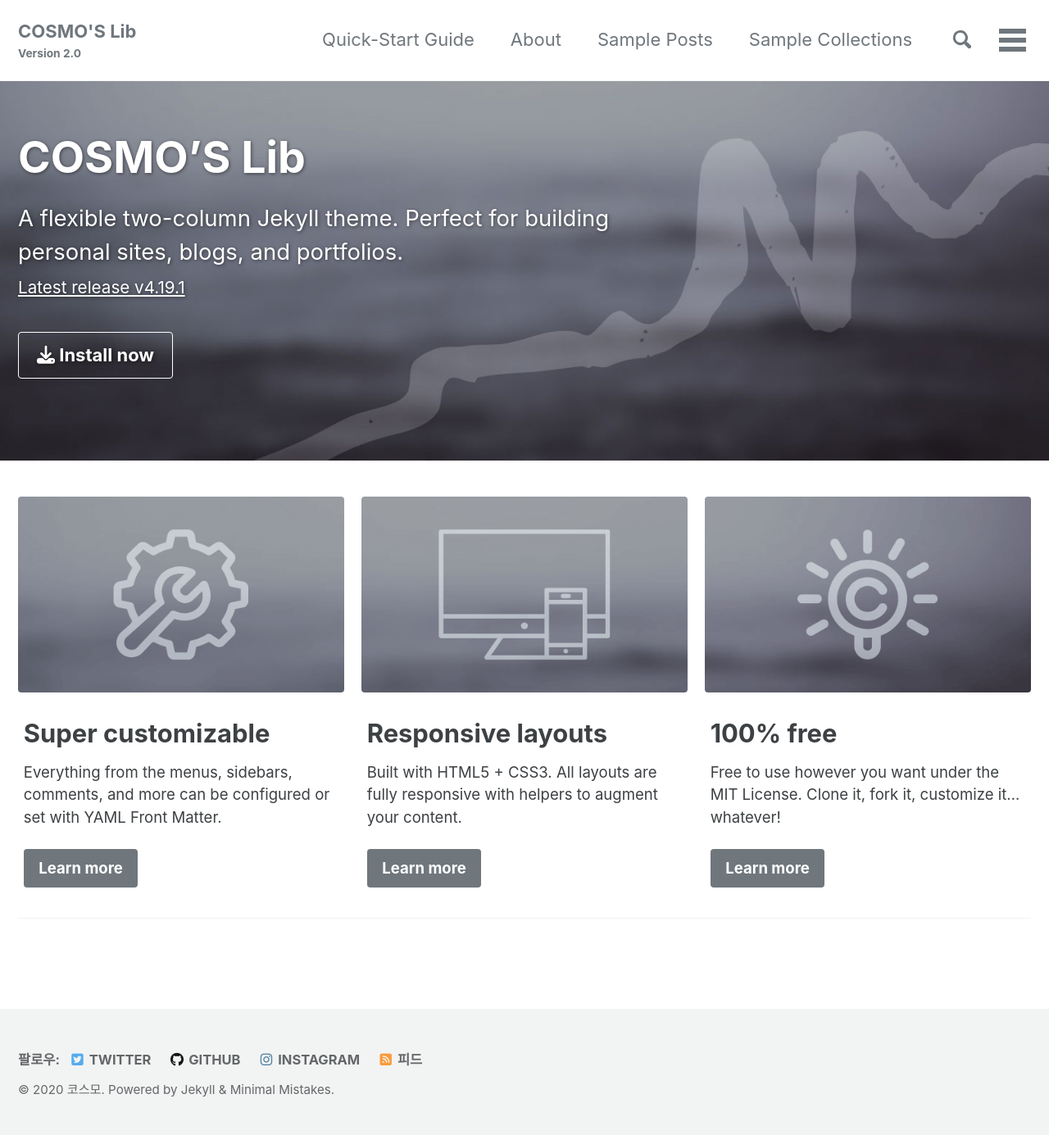
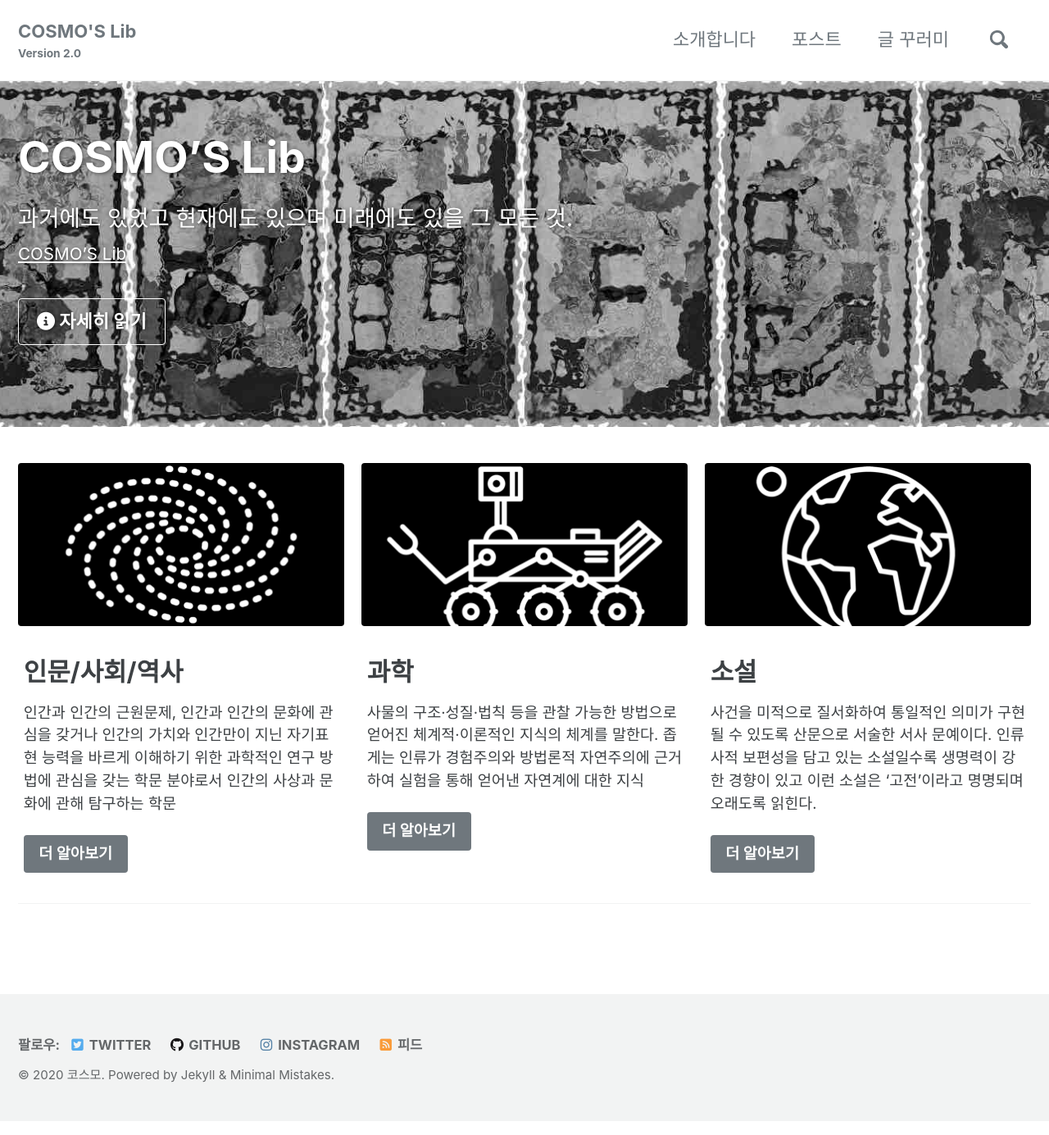
Before and after one commit to deftone2000/cosmo-s-archive, a Jekyll site: the page built from _pages/home.md, in a window 1280 px wide. Shown: the whole page at 82% size. Built offline with Jekyll 4.4.1, drawn with Linux system fonts in a browser that asks for light colours; cached includes are drawn as plain includes; nearby versions of some CDN libraries; comment, search, counter and statistics services are not loaded; a style sheet for code colours, icons or effects is not loaded.

Commit message:
no message

```diff
--- a/_data/navigation.yml
+++ b/_data/navigation.yml
@@ -20,16 +20,16 @@ foo:
 
 # main links
 main:
-  - title: "Quick-Start Guide"
-    url: /docs/quick-start-guide/
-  - title: "About"
+  #- title: "Quick-Start Guide"
+  #  url: /docs/quick-start-guide/
+  - title: "소개합니다"
     url: /about/
-  - title: "Sample Posts"
+  - title: "포스트"
     url: /year-archive/
-  - title: "Sample Collections"
+  - title: "글 꾸러미"
     url: /collection-archive/
-  - title: "Terms &amp; Privacy Policy"
-    url: /terms/
+  #- title: "Terms &amp; Privacy Policy"
+  #  url: /terms/
 
 
 # documentation links
--- a/_pages/home.md
+++ b/_pages/home.md
@@ -3,35 +3,35 @@ layout: splash
 permalink: /
 header:
   overlay_color: "#5e616c"
-  overlay_image: /assets/images/mm-home-page-feature.jpg
+  overlay_image: /assets/images/home-page-feature.jpg
   actions:
-    - label: "<i class='fas fa-download'></i> Install now"
-      url: "/docs/quick-start-guide/"
+    - label: "<i class='fa fa-info-circle'></i> 자세히 읽기"
+      url: "/인용/pale-blue-dot/"
 excerpt: >
-  A flexible two-column Jekyll theme. Perfect for building personal sites, blogs, and portfolios.<br />
-  <small><a href="https://github.com/mmistakes/minimal-mistakes/releases/tag/4.19.1">Latest release v4.19.1</a></small>
+  과거에도 있었고 현재에도 있으며 미래에도 있을 그 모든 것.<br />
+  <small><a href="https://deftone2000.github.io">COSMO'S Lib</a></small>
 feature_row:
   - image_path: /assets/images/mm-customizable-feature.png
     alt: "customizable"
-    title: "Super customizable"
-    excerpt: "Everything from the menus, sidebars, comments, and more can be configured or set with YAML Front Matter."
+    title: "인문/사회/역사"
+    excerpt: "인간과 인간의 근원문제, 인간과 인간의 문화에 관심을 갖거나 인간의 가치와 인간만이 지닌 자기표현 능력을 바르게 이해하기 위한 과학적인 연구 방법에 관심을 갖는 학문 분야로서 인간의 사상과 문화에 관해 탐구하는 학문"
     url: "/docs/configuration/"
     btn_class: "btn--primary"
-    btn_label: "Learn more"
+    btn_label: "더 알아보기"
   - image_path: /assets/images/mm-responsive-feature.png
     alt: "fully responsive"
-    title: "Responsive layouts"
-    excerpt: "Built with HTML5 + CSS3. All layouts are fully responsive with helpers to augment your content."
+    title: "과학"
+    excerpt: "사물의 구조·성질·법칙 등을 관찰 가능한 방법으로 얻어진 체계적·이론적인 지식의 체계를 말한다. 좁게는 인류가 경험주의와 방법론적 자연주의에 근거하여 실험을 통해 얻어낸 자연계에 대한 지식"
     url: "/docs/layouts/"
     btn_class: "btn--primary"
-    btn_label: "Learn more"
+    btn_label: "더 알아보기"
   - image_path: /assets/images/mm-free-feature.png
     alt: "100% free"
-    title: "100% free"
-    excerpt: "Free to use however you want under the MIT License. Clone it, fork it, customize it... whatever!"
+    title: "소설"
+    excerpt: "사건을 미적으로 질서화하여 통일적인 의미가 구현될 수 있도록 산문으로 서술한 서사 문예이다. 인류사적 보편성을 담고 있는 소설일수록 생명력이 강한 경향이 있고 이런 소설은 '고전'이라고 명명되며 오래도록 읽힌다."
     url: "/docs/license/"
     btn_class: "btn--primary"
-    btn_label: "Learn more"
+    btn_label: "더 알아보기"
 ---
 
 {% include feature_row %}
```
Also changed, not shown: assets/images/home-page-feature.jpg (added), assets/images/mm-customizable-feature.png, assets/images/mm-free-feature.png, assets/images/mm-responsive-feature.png.
